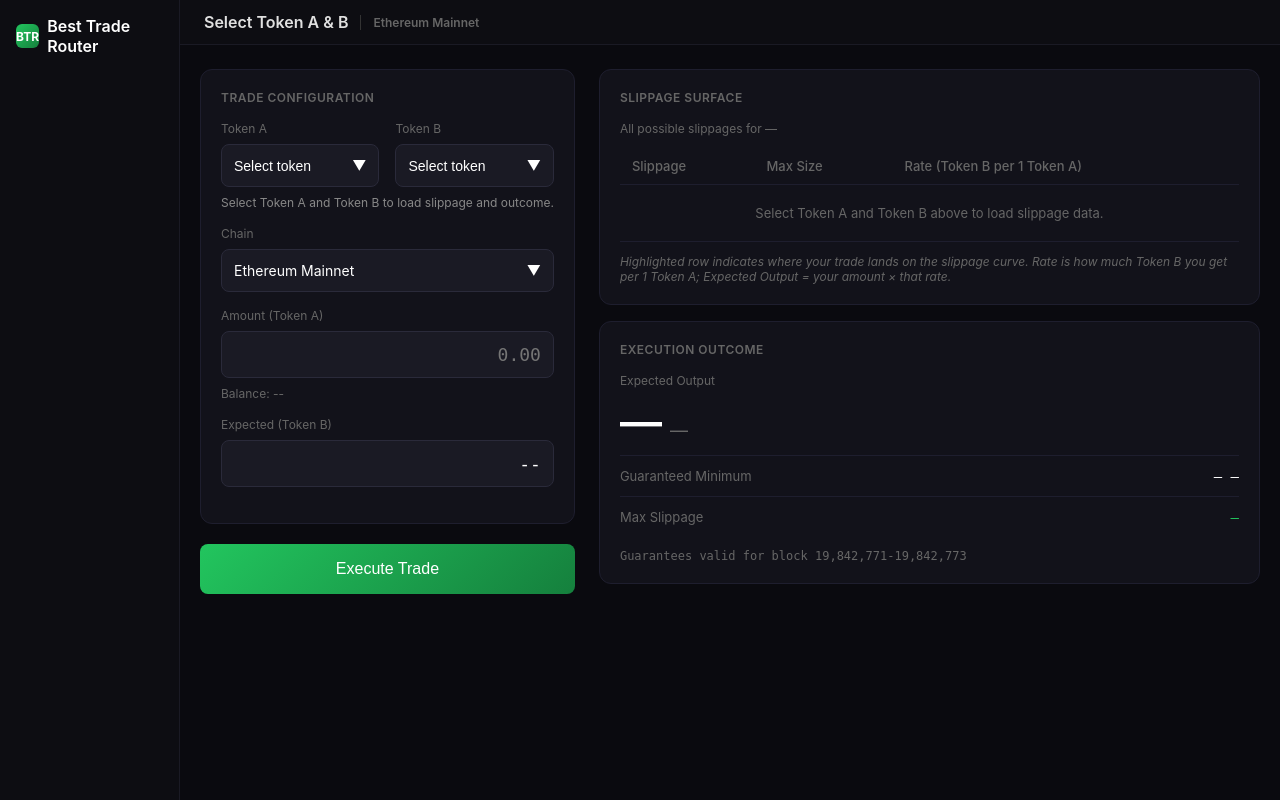
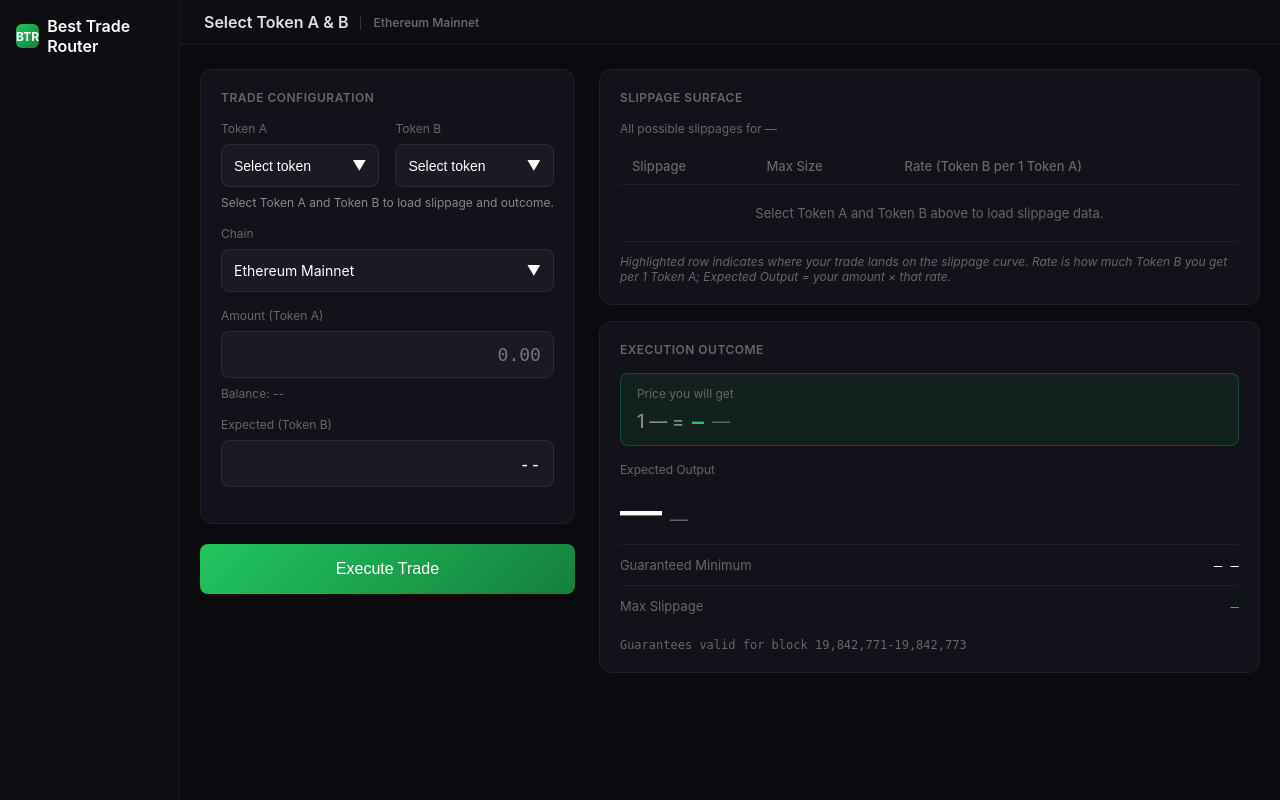
Before and after one commit to Divyn/best-route-trader-Uniswap, a Flask app: page / in a window 1280 px wide. Run offline with Flask 3, Linux system fonts and the light colour scheme.

Commit message:
"Price you will get" box in Execution Outcome

```diff
--- a/templates/index.html
+++ b/templates/index.html
@@ -680,6 +680,34 @@
         @keyframes outcome-spin {
             to { transform: rotate(360deg); }
         }
+
+        .price-you-get-box {
+            background-color: rgba(34, 197, 94, 0.08);
+            border: 1px solid rgba(34, 197, 94, 0.25);
+            border-radius: 8px;
+            padding: 12px 16px;
+            margin-bottom: 16px;
+        }
+
+        .price-you-get-value {
+            font-size: 18px;
+            font-weight: 600;
+            color: #fff;
+            display: flex;
+            align-items: baseline;
+            gap: 8px;
+            flex-wrap: wrap;
+        }
+
+        .price-you-get-label {
+            color: #888;
+            font-weight: 500;
+        }
+
+        .price-you-get-rate {
+            color: #22c55e;
+            font-size: 20px;
+        }
     </style>
 </head>
 <body>
@@ -800,6 +828,15 @@
                 <div class="card" style="margin-top: 16px;">
                     <h3 class="card-title">Execution Outcome <span id="outcome-loading-spinner" class="outcome-loading" style="display: none;"></span></h3>
 
+                    <div class="price-you-get-box">
+                        <div class="form-label">Price you will get</div>
+                        <div class="price-you-get-value">
+                            <span class="price-you-get-label">1 <span id="price-you-get-token-a">—</span> =</span>
+                            <span class="price-you-get-rate mono" id="price-you-get-rate">—</span>
+                            <span class="outcome-unit" id="price-you-get-token-b">—</span>
+                        </div>
+                    </div>
+
                     <div style="margin-bottom: 8px;">
                         <div class="form-label">Expected Output</div>
                         <div class="outcome-value">
@@ -863,12 +900,17 @@
         }
 
         function updateOutcomeUnits() {
+            const tokenA = getTokenA();
             const tokenB = getTokenB();
             const unit = tokenB || '—';
             const unitEl = document.getElementById('outcome-unit');
             const guaranteedUnit = document.getElementById('guaranteed-unit');
+            const priceTokenA = document.getElementById('price-you-get-token-a');
+            const priceTokenB = document.getElementById('price-you-get-token-b');
             if (unitEl) unitEl.textContent = unit;
             if (guaranteedUnit) guaranteedUnit.textContent = unit;
+            if (priceTokenA) priceTokenA.textContent = tokenA || '—';
+            if (priceTokenB) priceTokenB.textContent = tokenB || '—';
         }
 
         function parseAmount(val) {
@@ -945,6 +987,8 @@
             const amount = parseAmount(fromEl && fromEl.value);
             const tokenB = getTokenB();
             if (amount <= 0 || !tokenB) {
+                const priceRateEl = document.getElementById('price-you-get-rate');
+                if (priceRateEl) priceRateEl.textContent = '—';
                 setOutcomeLoading(false);
                 return;
             }
@@ -975,10 +1019,12 @@
             const toEl = document.getElementById('to-amount');
             const minEl = document.getElementById('guaranteed-min');
             const slipEl = document.getElementById('max-slippage');
+            const priceRateEl = document.getElementById('price-you-get-rate');
             if (outEl) outEl.textContent = formatOutcome(expectedOut);
             if (toEl) toEl.value = expectedOut <= 0 ? '0' : (expectedOut < 0.0001 ? expectedOut.toExponential(4) : expectedOut.toFixed(4));
             if (minEl) minEl.textContent = formatOutcome(guaranteedOut);
             if (slipEl) slipEl.textContent = (slippagePct * 100).toFixed(2) + '%';
+            if (priceRateEl) priceRateEl.textContent = formatPrice(rateBperA);
             updateOutcomeUnits();
         }
 
@@ -1023,6 +1069,8 @@
                 if (minEl) minEl.textContent = '—';
                 if (slipEl) slipEl.textContent = '—';
                 if (toEl) toEl.value = '—';
+                const priceRateEl = document.getElementById('price-you-get-rate');
+                if (priceRateEl) priceRateEl.textContent = '—';
             }
         }
 
```
